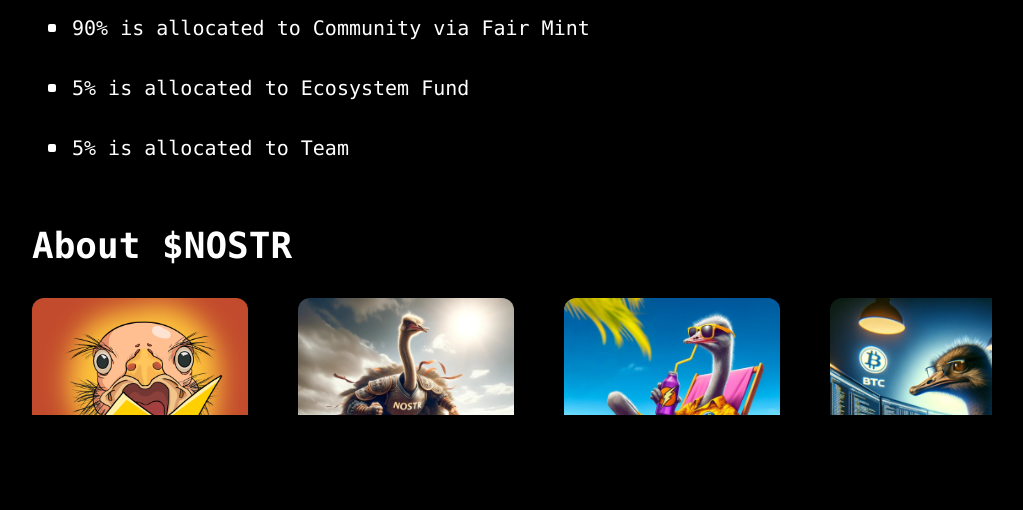
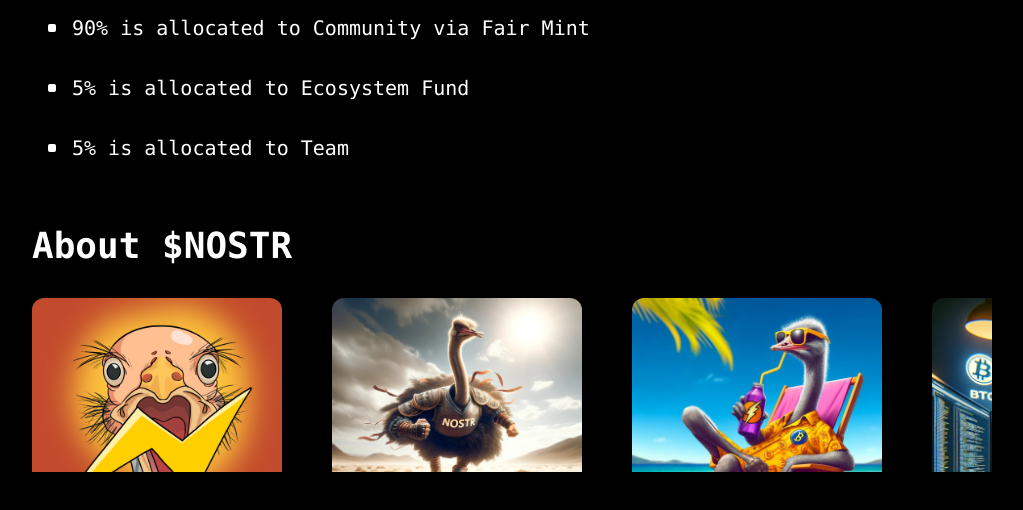
Before and after one commit to cccchuck/nostr-community, a Next.js app: page / in a window 1280 px wide. Shown: the part 1306-1816 px from the top of the page, without its empty margins (128-1151 px from the left). Built offline with nearby package versions, Linux system fonts and the light colour scheme.

Commit message:
fix: fix meme pic height

```diff
--- a/src/app/components/token-info.tsx
+++ b/src/app/components/token-info.tsx
@@ -35,7 +35,6 @@ const TokenInfo = () => {
   const isMobile = useMobile()
   const targetRef = useRef(null)
   const tokenomicsContentRef = useRef<HTMLDivElement>(null)
-  const aboutTokenContentRef = useRef<HTMLDivElement>(null)
 
   const { scrollYProgress } = useScroll({
     target: targetRef,
@@ -61,7 +60,8 @@ const TokenInfo = () => {
   const aboutTokenContentProgress = useTransform(
     scrollYProgress,
     [0.7, 1],
-    [0, aboutTokenContentRef.current?.offsetHeight || 250]
+    // 250 is the height on pc and 200 is the height on mobile
+    [0, isMobile ? 200 : 250]
   )
 
   return (
@@ -87,17 +87,14 @@ const TokenInfo = () => {
           className="px-8 md:px-0 overflow-hidden"
           style={{ height: aboutTokenContentProgress }}
         >
-          <div
-            ref={aboutTokenContentRef}
-            className="pb-4 flex w-full overflow-x-scroll"
-          >
+          <div className="pb-4 flex w-full overflow-x-scroll">
             {memes.map((meme, index) => (
               <Image
                 key={index}
                 className="mr-[50px] last:mr-0 rounded-xl"
                 src={meme}
-                width={isMobile ? 200 : 216}
-                height={isMobile ? 200 : 216}
+                width={isMobile ? 200 : 250}
+                height={isMobile ? 200 : 250}
                 alt="$NOSTR"
               />
             ))}
```
